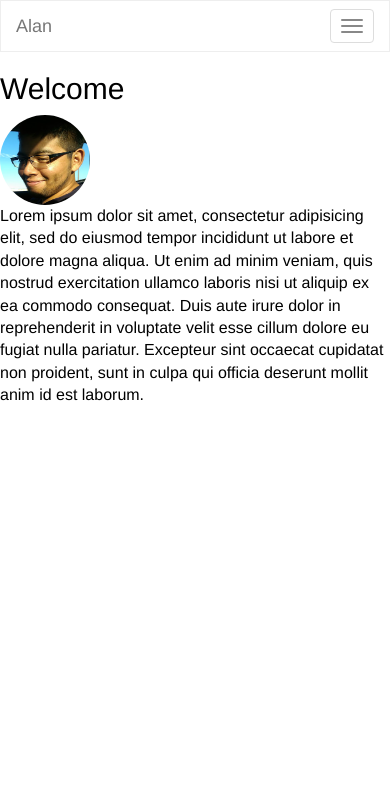
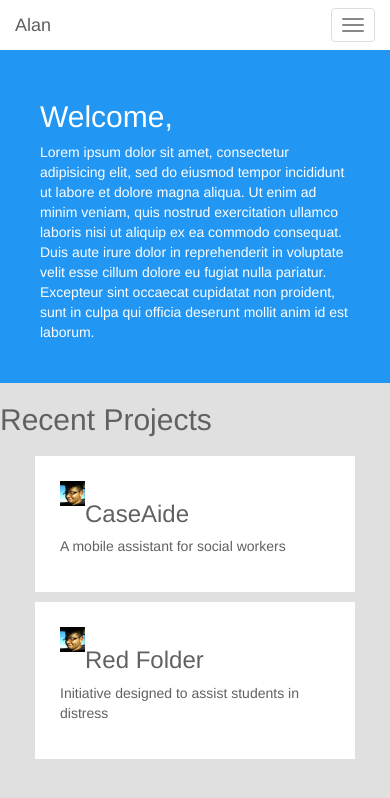
Before and after one commit to aperez02/personal-website, a website: page index.html in a window 390 px wide. Drawn offline with nearby package versions, Linux system fonts and the light colour scheme; some packages are replaced by stand-ins of ours; a script that the page names is missing.

Commit message:
Added project spotlight to home, began styling site, and added .gitignore

```diff
--- a/javascript/app.js
+++ b/javascript/app.js
@@ -4,7 +4,8 @@ app.config(function ($routeProvider) {
 	$routeProvider.
       when('/', {
       	title: 'Home',
-        templateUrl: 'partials/Home.html'
+        templateUrl: 'partials/Home.html',
+        controller: 'homeController'
       }).
       when('/About', {
         title: 'About',
@@ -54,7 +55,12 @@ app.service('projectService', function ($filter) {
     };
   }
 
-  this.all = function allProjects()
+  this.spotlight = function ()
+  {
+    return [projects[0], projects[1]];
+  };
+
+  this.all = function ()
   {
     return projects;
   };
@@ -98,10 +104,7 @@ app.controller('navController', function ($scope, $location) {
 	};
 });
 
-
-app.controller('projectController', function ($scope, projectService) {
-  console.log("project controller loaded");
-
+app.controller('homeController', function ($scope, projectService) {
   // two column data that means I need array with arrays in chunks [[chunk1], [chunck2]] split the data which looks like this [data1, data2]
   function partitionData(data, size)
   {
@@ -115,8 +118,16 @@ app.controller('projectController', function ($scope, projectService) {
     return partitionedData;
   }
 
+  $scope.projects = projectService.spotlight();
+  $scope.partitionedProjects = partitionData($scope.projects, 2);
+
+});
+
+
+app.controller('projectController', function ($scope, projectService) {
+  console.log("project controller loaded");
+
   $scope.projects = projectService.all();
-  $scope.partitionedProjects = partitionData($scope.projects, 2);
 
 });
 
--- a/partials/Home.html
+++ b/partials/Home.html
@@ -1,10 +1,22 @@
-<section>
-	<h1>Welcome</h1>
-	<img src="img/alan.png" alt="photo of alan" class="img-circle" width="90px" height="90px">
-	<p class="lead">Lorem ipsum dolor sit amet, consectetur adipisicing elit, sed do eiusmod
+<section class="pg-header" id="welcome-header">
+	<h1>Welcome,</h1>
+	<p>Lorem ipsum dolor sit amet, consectetur adipisicing elit, sed do eiusmod
 	tempor incididunt ut labore et dolore magna aliqua. Ut enim ad minim veniam,
 	quis nostrud exercitation ullamco laboris nisi ut aliquip ex ea commodo
 	consequat. Duis aute irure dolor in reprehenderit in voluptate velit esse
 	cillum dolore eu fugiat nulla pariatur. Excepteur sint occaecat cupidatat non
 	proident, sunt in culpa qui officia deserunt mollit anim id est laborum.</p>
 </section>
+<h2>Recent Projects</h2>
+<div class="container">
+	<div class="row" ng-repeat="projRow in partitionedProjects">
+		<div class="col-md-6" ng-repeat="proj in projRow">
+			<a href="#/Projects/{{proj.id}}" class="card">
+				<img src="img/alan.png">
+				<h3>{{proj.name}}</h3>
+				<p>{{proj.description}}</p>
+			</a>
+
+		</div>
+	</div>
+</div>
--- a/sass/main.scss
+++ b/sass/main.scss
@@ -1,23 +1,48 @@
+$neutral: #E0E0E0;
+$dark: #616161;
+$positive: #2196F3;
+$blue-grey: #607D8B;
+$serious: #009688;
+$calm: #43A047;
+$light: #FFFFFF;
+
 // Bootstrap variable configuration
-
 $navbar-default-bg: #fff;
 $navbar-margin-bottom: 0;
+$navbar-default-link-active-bg: #ECEFF1;
+
 
 @import "../node_modules/bootstrap-sass/assets/stylesheets/_bootstrap.scss";
 
 body {
-	background-color: #FFF;
-	color: #000;
+	background-color: $neutral;
+	color: $dark;
+
+	.navbar {
+		border: 0px;
+	}
 
 	h1 {
 		font-size: 30px;
 	}
+
+	#content {
+		max-width: 1200px;
+		@extend .center-block;
 	}
 
-#introduction {
-	@extend .center-block;
-	background-color: #eee;
-	padding: 20px 40px 20px 40px;
+	.pg-header {
+		padding: 30px 40px 30px 40px;
+	}
+
+	#welcome-header {
+		background-color: $positive;
+		color: $light;
+	}
+
+	#about-header {
+		background-color: $serious;
+		color: $light;
 	}
 
 	#project-spotlight {
@@ -29,10 +54,22 @@ body {
 		}
 	}
 
-#caseaide {
-	background-image: url("../img/projects/caseaide-bg.png");
-	-webkit-background-size: cover; /* For WebKit*/
-    -moz-background-size: cover;    /* Mozilla*/
-    -o-background-size: cover;      /* Opera*/
-    background-size: cover;         /* Generic*/
+	a.card {
+		display: block;
+		background-color: $light;
+		padding: 25px;
+		margin: 10px 20px 10px 20px;
+
+		text-decoration: none;
+		color: $dark;
 	}
+
+	a.card:hover {
+		background-color: darken($light, 5%);
+	}
+	a.card img {
+		@extend .pull-left;
+		width: 25px;
+		height: 25px;
+	}
+}
```
Also changed, not shown: partials/About.html (+2 -0 lines), partials/Projects.html (+5 -12 lines), css/main.css, 3 other files. Lines whose indentation alone changed are shown as unchanged.
